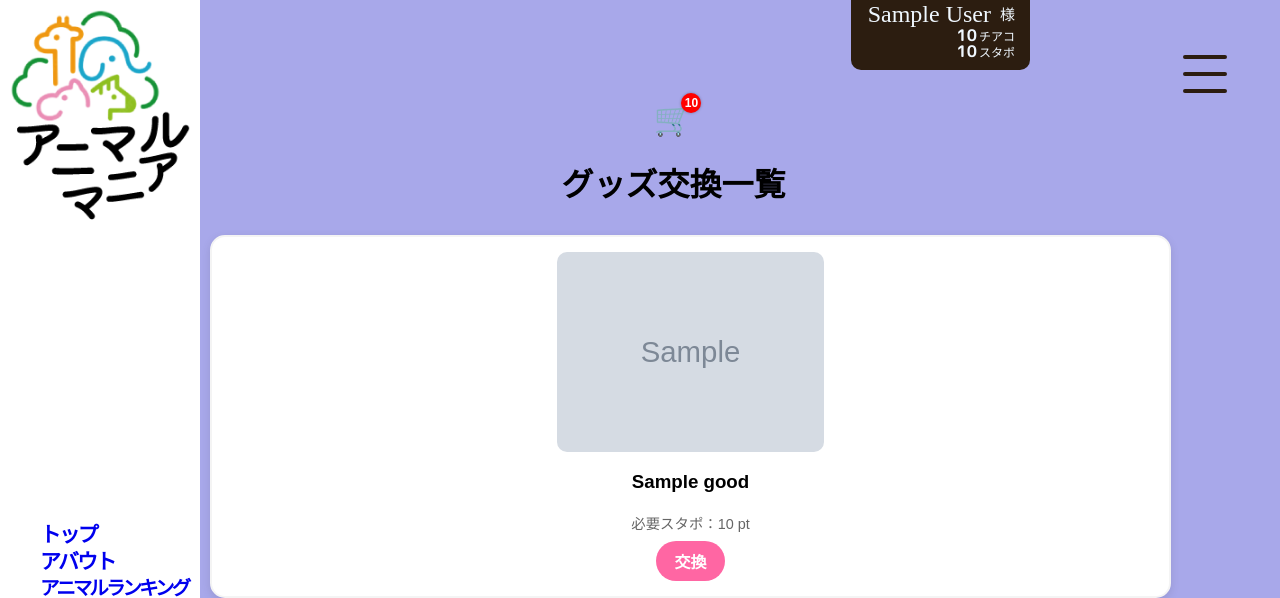
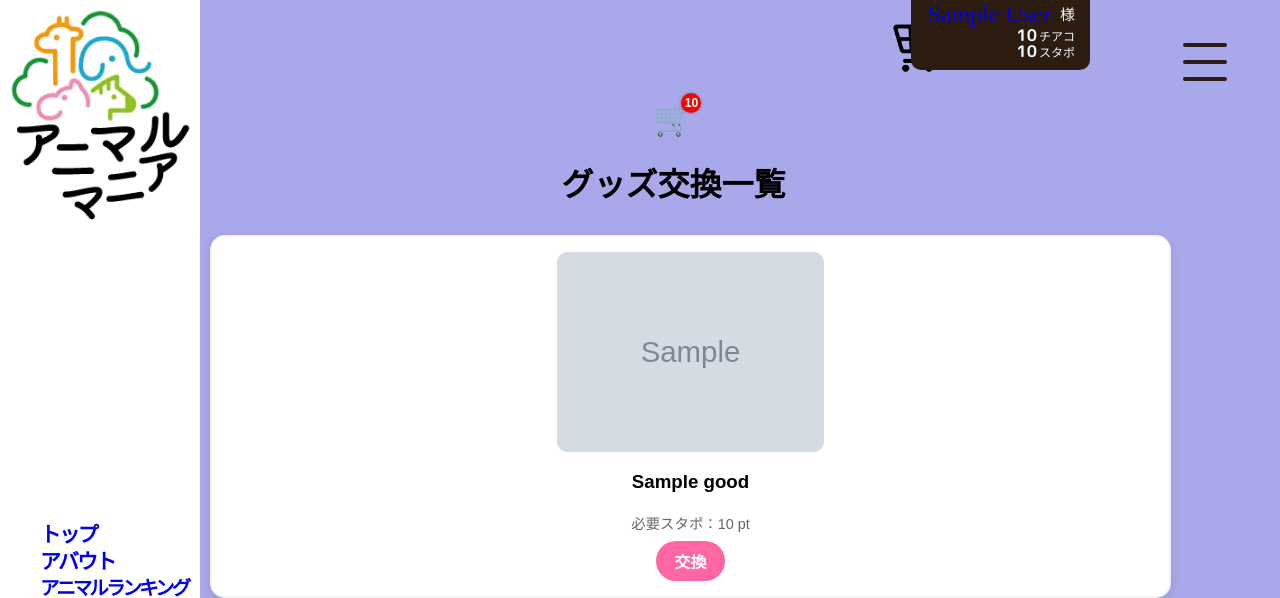
Before and after one commit to muratter93/oshiapp, a Django app: page /goods/ in a window 1280 px wide. Shown: the top 598 px of the page. Run offline with Django 5.2, Linux system fonts and the light colour scheme; a user stored in the database is signed in; tables that the repository leaves empty hold one stand-in row (values such as "Sample post"); grey boxes marked "Sample" are stand-in pictures; some web fonts are replaced.

Commit message:
買い物カート追加※修正途中です（秋田）

```diff
--- a/common/templates/common/base.html
+++ b/common/templates/common/base.html
@@ -184,10 +184,19 @@
 
             <div id="main_right">
 
+                <div id="cart">
+                    <a href="{% url 'goods:cart_view' %}">
+                        <img src="{% static 'img/shop_cart_01.png' %}" alt="アニマニアカート" width="65">
+                        {% if total_quantity > 0 %}
+                        <span id="cart_num">{{ total_quantity }}</span>
+                        {% endif %}
+                    </a>
+                </div>
+
                 {% if user.is_authenticated and wallet %}
                 <div id="personal_box_login">
                     <div id="personal_box_01">
-                        <h2 class="personal_box_h2">{{ user.name|default:user.username }}</h2><h3 class="personal_box_h3">様</h3>
+                        <a href="#"><h2 class="personal_box_h2">{{ user.name|default:user.username }}</h2></a><h3 class="personal_box_h3">様</h3>
                     </div>
                     <div id="personal_box_02">
                         <h4 id="wallet-balance" class="personal_box_h4">{{ wallet.cheer_coin_balance|intcomma }}</h4><h6 class="personal_box_h6">チアコ</h6>
--- a/static/css/base.css
+++ b/static/css/base.css
@@ -26,7 +26,7 @@
 /* ーーーーーー */
 
 a:visited {
-  color: rgb(44, 44, 43);
+  color: rgb(150, 226, 28);
 }
 
 a:hover {
@@ -119,13 +119,40 @@
   /* background-color: rgb(205, 22, 22); */
 }
 
+/* 右部分カート部分 */
+
+#cart {
+  pointer-events: auto;
+  width: 50px;
+  position: fixed;
+  top: 19px;
+  right: 340px;
+}
+
+#cart_num {
+  position: absolute;
+  top: -8px;
+  right: -8px;
+  background-color: #b78033;
+  color: white;
+  font-size: 14px;
+  font-weight: bold;
+  border-radius: 50%;
+  width: 20px;
+  height: 20px;
+  display: flex;
+  align-items: center;     /* 縦中央 */
+  justify-content: center; /* 横中央 */
+  box-shadow: 0 0 3px rgba(0,0,0,0.3);
+}
+
 /* 右部分しおり部分 */
 
 #personal_box_logout {
   pointer-events: auto;
   position: fixed;
   top: 0px;
-  right: 250px;
+  right: 190px;
   border-radius: 0px 0px 10px 10px;
   background-color: rgb(44, 29, 16);
   padding: 8px 15px 10px 15px;
@@ -138,7 +165,7 @@
   pointer-events: auto;
   position: fixed;
   top: 0px;
-  right: 250px;
+  right: 190px;
   border-radius: 0px 0px 10px 10px;
   background-color: rgb(44, 29, 16);
   padding: 6px 15px 9px 15px;
@@ -152,6 +179,10 @@
   color: aliceblue;
   display: flex;
   align-items: flex-end;
+}
+
+#personal_box_01 a {
+  text-decoration: none;
 }
 
 #personal_box_01 {
@@ -221,7 +252,7 @@
   pointer-events: auto;
   position: fixed;
   right: 50px;
-  top: 55px;
+  top: 43px;
 
   display: flex;
   flex-direction: column;
@@ -255,7 +286,7 @@
 #hamburger_menu_content_outside {
   pointer-events: auto;
   border-radius: 5px;
-  margin-top: 100px;
+  margin-top: 90px;
   margin-right: 46px;
   display: none;
   background-color: #ffffff;
```
Also changed, not shown: static/img/shop_cart_01.png (added).
